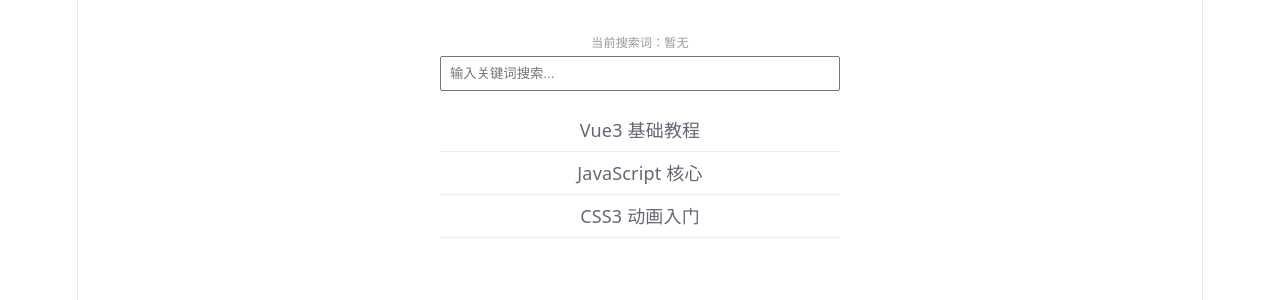
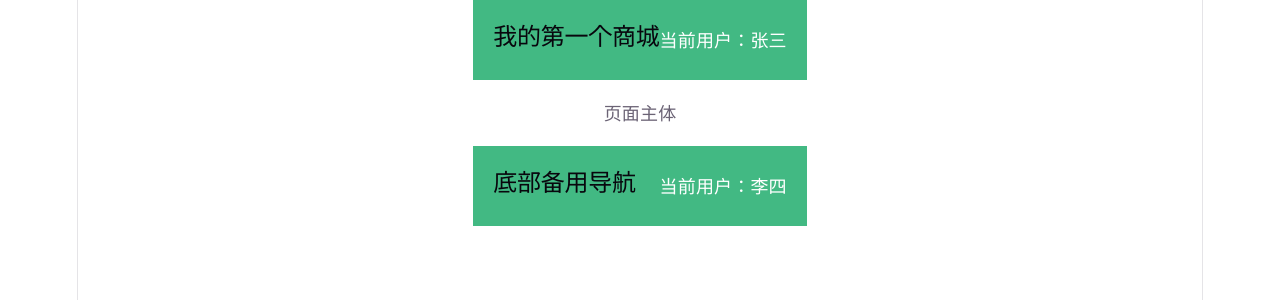
Before and after one commit to bowen12341234-byte/jy6-peibowen, a Vue app: page / in a window 1280 px wide. Shown: the top 300 px of the page. Built offline with nearby package versions, Linux system fonts and the light colour scheme.

Commit message:
更新Demo

```diff
--- a/src/App.vue
+++ b/src/App.vue
@@ -1,4 +1,4 @@
-<script setup>
+<!--<script setup>
 import HelloWorld from './components/HelloWorld.vue'
 import Demo1 from './components/Demo1.vue'
 import Demo2 from './components/Demo2.vue'
@@ -20,8 +20,24 @@ import Demo16 from './components/Demo16.vue'
 import Demo17 from './components/Demo17.vue'
 import Demo18 from './components/Demo18.vue'
 import Demo19 from './components/Demo19.vue'
+import Demo20 from './components/Demo20.vue'
+import Demo21 from './views/Demo21.vue'
 </script>
 
 <template>
   <Demo19/>
+</template>-->
+<template>
+  <div class="app-container">
+    <Header title="我的第一个商城" username="张三"/>
+    <div class="main-content">页面主体</div>
+    <Header title="底部备用导航" username="李四"/>
+  </div>
 </template>
+<script setup>
+import Header from './components/Header.vue'
+</script>
+<style scoped>
+  .app-container{max-width:800px;margin:0 auto;}
+  .main-content{padding:20px;text-align:center;}
+</style>
--- /dev/null
+++ b/src/components/Demo21.vue
@@ -0,0 +1,8 @@
+<template>
+   {{ msg }}
+   {{ a }}
+   {{ b }}
+</template>
+<script setup>
+defineProps(["msg","a","b"])
+</script>
--- /dev/null
+++ b/src/components/Header.vue
@@ -0,0 +1,23 @@
+<template>
+  <div class="header">
+    <h2>{{ title }}</h2>
+    <p>当前用户：{{ username }}</p>
+  </div>
+</template>
+<script setup>
+defineProps({
+  title: String,
+  username: String
+})
+</script>
+<style scoped>
+  .header {
+    height: 80px;
+    background: #42b983;
+    color: #fff;
+    display: flex;
+    align-items: center;
+    justify-content: space-between;
+    padding:0 20px;
+  }
+</style>
--- /dev/null
+++ b/src/views/Demo21.vue
@@ -0,0 +1,8 @@
+<template>
+    <Demo21 msg="你好" a="123" b="456"/>
+
+</template>
+
+<script setup>
+import Demo21 from '../components/Demo21.vue'
+</script>
```
Also changed, not shown: src/components/Demo22.vue (added, +7 -0 lines).
